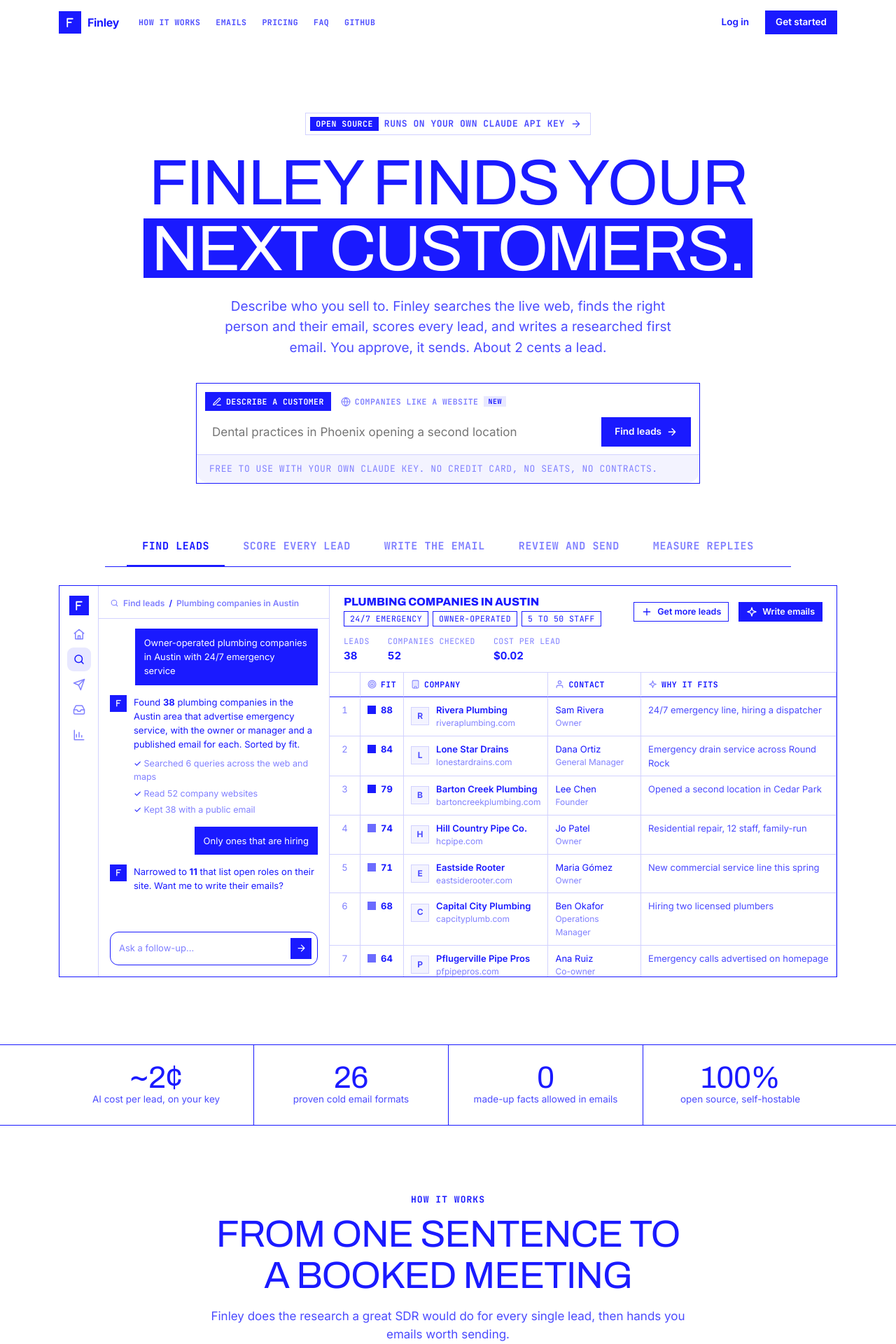
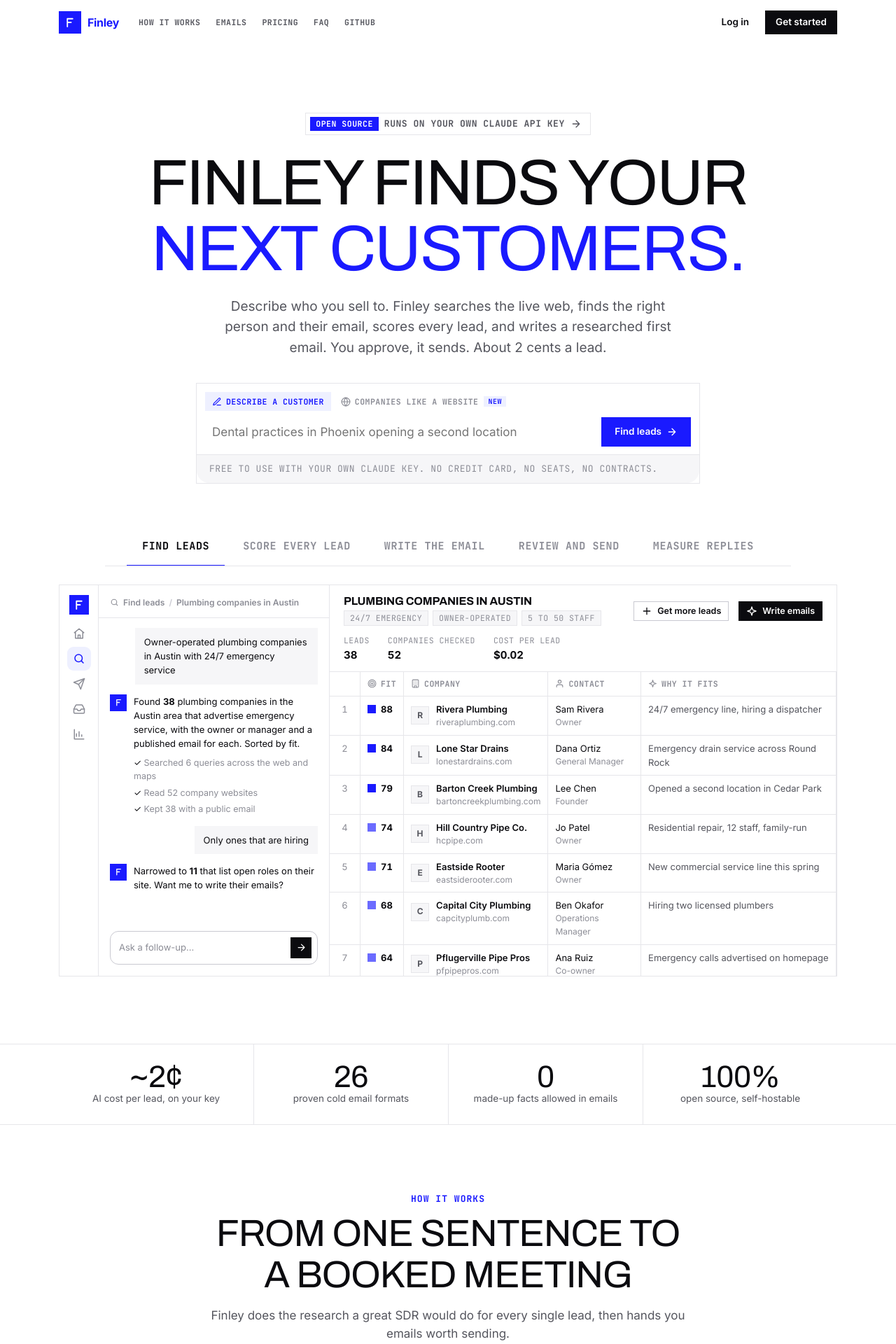
Before and after one commit to henrybrewer00-dotcom/Finley, a FastAPI app: page / in a window 1280 px wide. Shown: the top 1920 px of the page at 70% size. Run offline with FastAPI, Linux system fonts and the light colour scheme; some libraries are stand-ins or nearby versions.

Commit message:
Tone the blue down to an accent: black text on white, light borders
Co-Authored-By: Claude Opus 5.5 (1M context) <noreply@anthropic.com>
Claude-Session: https://claude.ai/code/session_01DWZD3oVoZLrGPmwV6oHgd3

```diff
--- a/finley/static/finley.css
+++ b/finley/static/finley.css
@@ -595,3 +595,49 @@ body { background: #fff; color: var(--ink); }
 .am-rail b { background: var(--ink); color: #fff; border-radius: 0; }
 .hero h1 em, .final h2 em, .find-hero h1 em { -webkit-background-clip: border-box; background-clip: border-box; display: inline-block; line-height: .95; }
 .sidebar .nav-link .lbl { font-family: var(--mono); font-size: 10px; text-transform: uppercase; letter-spacing: .02em; }
+
+/* ===== QUIET PASS: black on white, blue only as the accent ===== */
+:root, :root:not([data-theme="light"]), :root[data-theme="dark"] {
+  --text: #0b0b0f; --text-2: #55565e; --text-3: #8c8d96;
+  --border: #e6e6ea; --border-strong: #c9c9d1;
+  --surface-2: #f6f6f8; --brand-soft: #eef0ff;
+  --green: #0b0b0f; --amber: #0b0b0f; --violet: #0b0b0f; --blue: #1a1aff;
+}
+body { color: var(--text); }
+.card, .kpis, .prompt-card, .ws-follow, .hero-box, .app-mock, .plan, .faq details, .step, .mock, .recent-item, .auth .card { border: 1px solid var(--border) !important; }
+.prompt-card:focus-within, .ws-follow:focus-within, .hero-box:focus-within { border-color: var(--ink) !important; }
+.kpis .kpi { border-right: 1px solid var(--border); }
+.btn { border: 1px solid var(--border-strong); color: var(--text); }
+.btn:hover { background: var(--surface-2); color: var(--text); }
+.btn-primary, .btn-dark { color: #fff; border-color: var(--ink); }
+.btn-primary:hover, .btn-dark:hover { background: var(--brand-hover); color: #fff; border-color: var(--brand-hover); }
+.btn-ghost { border-color: transparent; }
+.hero h1, .find-hero h1, .page-head h1, .section-head h2, .split h2, .final h2, .sheet-head h2,
+.kpi-value, .strip .stat b, .feature h3, .plan .price { color: var(--text); font-weight: 700; }
+.page-head h1 { font-size: 40px; }
+.kpi-value { font-size: 44px; }
+.hero h1 em, .find-hero h1 em, .final h2 em { background: none !important; color: var(--ink) !important; -webkit-text-fill-color: var(--ink) !important; padding: 0; }
+.kpi-label, .recent-title, .sheet th, .table th, .sheet-stats span, .label, .hero-note, .show-tab, .mode-tab, .lp-links a, .tag, .badge { color: var(--text-3); }
+.table th, .sheet th { color: var(--text-3); border-bottom: 1px solid var(--border); }
+.kpi-sub, .muted, .faint, .hint, .cell-sub { color: var(--text-3); }
+.sidebar { border-right: 1px solid var(--border); }
+.nav-link { color: var(--text-2); }
+.nav-link:hover { background: var(--surface-2); color: var(--text); }
+.nav-link.active { background: var(--brand-soft); color: var(--ink); }
+.sidebar-cta { background: var(--text); }
+.avatar { border: 1px solid var(--border-strong); color: var(--text); }
+.msg-user { background: var(--surface-2); color: var(--text); }
+.mode-tab { color: var(--text-3); }
+.mode-tab.active { background: var(--brand-soft); color: var(--ink); }
+.chip { border: 1px solid var(--border); color: var(--text-2); }
+.chip:hover { background: var(--surface-2); color: var(--text); border-color: var(--border-strong); }
+.tag { border-color: var(--border); background: var(--surface-2); }
+.lp-nav { border-bottom: 1px solid var(--border); }
+.features, .feature { border-color: var(--border) !important; border-width: 1px !important; }
+.strip, .strip .stat { border-color: var(--border) !important; border-width: 1px !important; }
+.section.alt { border-color: var(--border); }
+.final { background: #fff !important; border-top: 1px solid var(--border); }
+.final h2 { color: var(--text) !important; } .final p { color: var(--text-2) !important; }
+.final .btn-primary { background: var(--ink); color: #fff; border-color: var(--ink); }
+a { color: var(--ink); }
+.cell-main, .co b, .sheet td, .table td { color: var(--text); }
--- a/finley/static/landing.css
+++ b/finley/static/landing.css
@@ -206,3 +206,13 @@
 .lp .final p { color: #d2d2ff; }
 .lp .final .btn-primary { color: var(--ink); }
 .lp .final .btn-primary:hover { color: #fff; border-color: #fff; }
+
+/* ===== QUIET PASS (landing) ===== */
+.lp .hero h1 em, .lp .final h2 em { background: none; color: var(--ink); -webkit-text-fill-color: var(--ink); padding: 0; }
+.lp .final { background: #fff; } .lp .final p { color: var(--text-2); }
+.lp .final .btn-primary { background: var(--ink); color: #fff; border-color: var(--ink); }
+.lp .show-tabs { border-bottom: 1px solid var(--border); }
+.lp .show-tab.active { border-bottom: 2px solid var(--ink); color: var(--text); }
+.lp-links a { color: var(--text-2); }
+.eyebrow { border-color: var(--border); color: var(--text-2); }
+.am-rail b { background: var(--brand-soft); color: var(--ink); }
```
